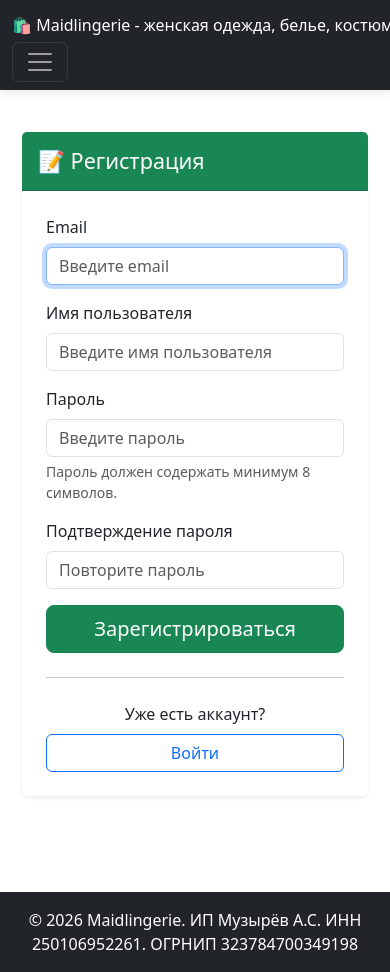
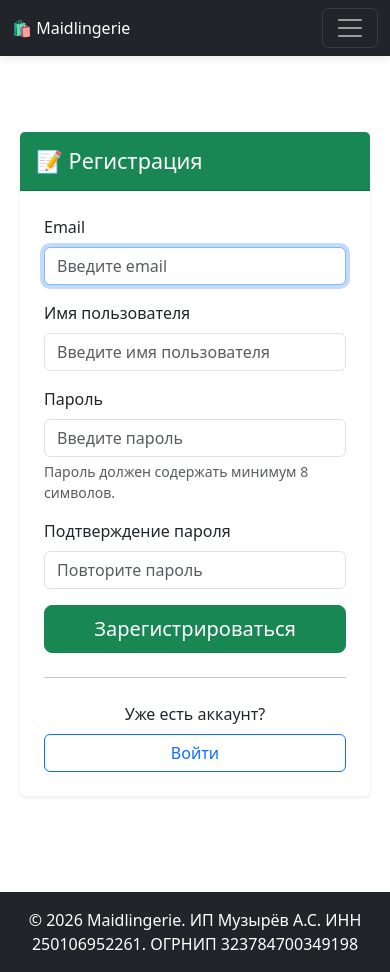
Before and after one commit to saniamu1981/my_shop, a Django app: page /accounts/signup/ in a window 390 px wide. Run offline with Django 4.2, Linux system fonts and the light colour scheme; some libraries are stand-ins or nearby versions.

Commit message:
мобильная адаптация base

```diff
--- a/templates/base.html
+++ b/templates/base.html
@@ -361,12 +318,29 @@
         background: #dc3545;
         transform: scale(1.1);
     }
+
+
+    .main-content-container {
+        max-width: 1400px;
+        padding-left: 10px;
+        padding-right: 10px;
+    }
+
+    @media (max-width: 767.98px) {
+        .main-content-container {
+            padding-left: 8px;
+            padding-right: 8px;
+        }
+    }
     </style>
 </head>
 <body>
     <nav class="navbar navbar-expand-lg navbar-dark bg-dark fixed-top">
         <div class="container">
-            <a class="navbar-brand" href="{% url 'home' %}">🛍️ Maidlingerie - женская одежда, белье, костюмы для ролевых игр.</a>
+            <a class="navbar-brand" href="{% url 'home' %}">
+                🛍️ <span class="d-none d-md-inline">Maidlingerie - женская одежда, белье, костюмы для ролевых игр.</span>
+                <span class="d-md-none">Maidlingerie</span>
+            </a>
             <button class="navbar-toggler" type="button" data-bs-toggle="collapse" data-bs-target="#navbarNav">
                 <span class="navbar-toggler-icon"></span>
             </button>
@@ -481,7 +455,7 @@
         </div>
     </nav>
 
-    <div class="container-fluid mt-4" style="max-width: 1400px; padding-left: 10px; padding-right: 10px;">
+    <div class="container-fluid mt-4 main-content-container">
         {% if messages %}
             {% for message in messages %}
                 <div class="alert alert-{{ message.tags }} alert-dismissible fade show">
```
Also changed, not shown: other parts of templates/base.html (+11 -54 lines).
